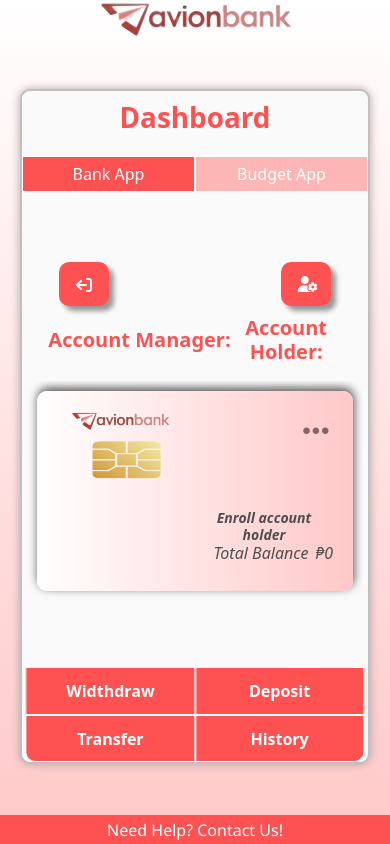
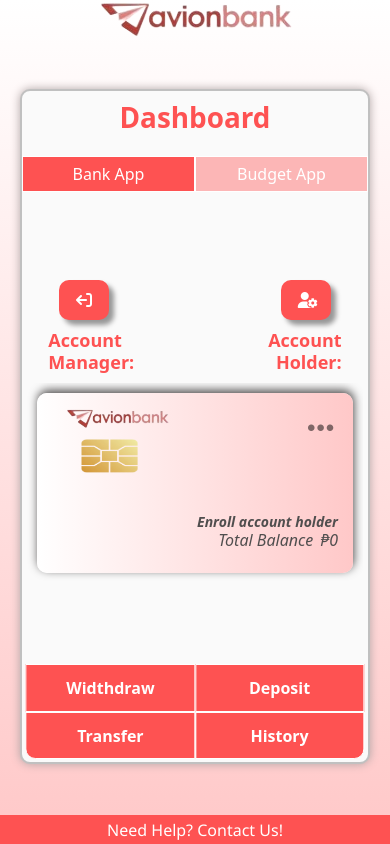
Before and after one commit to giiyomi/BankApp-v2, a React (Create React App) app: page /mainpage in a window 390 px wide. Built offline with nearby package versions, Linux system fonts and the light colour scheme; sample sign-in values are in the browser's storage.

Commit message:
fixed responsiveness of the card

```diff
--- a/src/pages/MainPage/components/Dashboard/Dashboard.css
+++ b/src/pages/MainPage/components/Dashboard/Dashboard.css
@@ -225,10 +225,10 @@
 
   .btDiv{
     height: 95px;
+    bottom: 3px !important;
+    margin: 0;
     display: flex;
     flex-wrap: wrap;
-
-    margin: 0;
   }
   .buttons{
     height: 50%;
@@ -253,9 +253,33 @@
     padding-bottom: 100px;
   }
 
+  .adbtDiv button{
+    height: 40px;
+    width: 25px ;
+  }
+
+  .accountManager h6, .accountUser h6{
+    font-size: 18px !important;
+    text-wrap: wrap;
+  }
+
+  .accountManager h6{
+    text-align: start;
+  }
+
+  .accountUser h6{
+    width: 90%;
+    text-align: end;
+  }
+
+  .userInfo{
+    padding-bottom: 10px !important;
+  }
+
   .userDetail3{
-    height: 200px;
+    height: 180px !important;
     min-width: 250px !important;
+    padding: 15px !important;
     border-radius: 10px;
   }
 
@@ -267,20 +291,20 @@
     width: 100px;
     display: flex;
     flex-direction: row !important;
-    justify-content: center;
+    justify-content: flex-start;
   }
 
   .goldChip img{
-    padding-left: 0px !important;
+    padding-left: 20% !important;
     height: 30%;
+    width: 60% !important;
   }
 
   .btDiv{
     height: 95px;
+    margin: 0;
     display: flex;
     flex-wrap: wrap;
-
-    margin: 0;
   }
   .buttons{
     height: 50%;
```
